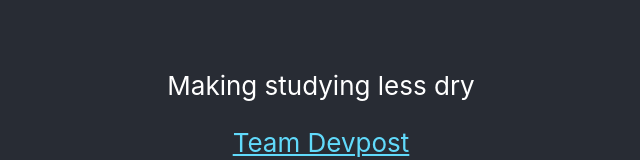
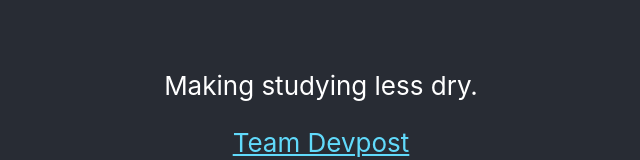
Before and after one commit to zachy-ho/cardshark, a React (Create React App) app in the folder flashkardz-app/: page / in a window 1280 px wide. Shown: the part 525-685 px from the top of the page, without its empty margins (319-959 px from the left). Built offline with nearby package versions, Linux system fonts and the light colour scheme.

Commit message:
test new lintstage rc

```diff
--- a/flashkardz-app/package.json
+++ b/flashkardz-app/package.json
@@ -44,10 +44,5 @@
     "eslint-plugin-react": "^7.23.2",
     "eslint-plugin-react-hooks": "^4.2.0",
     "lint-staged": "^10.5.4"
-  },
-  "lint-staged": {
-    "*.{js,jsx}": [
-      "./node_modules/.bin/eslint . --fix"
-    ]
   }
 }
--- a/flashkardz-app/src/App.js
+++ b/flashkardz-app/src/App.js
@@ -11,7 +11,7 @@ function App() {
           Flashkard
         </h1>
         <p>
-          Making studying less dry
+          Making studying less dry.
         </p>
         <a
           className="App-link"
```
Also changed, not shown: flashkardz-app/.lintstagedrc.json (added).
